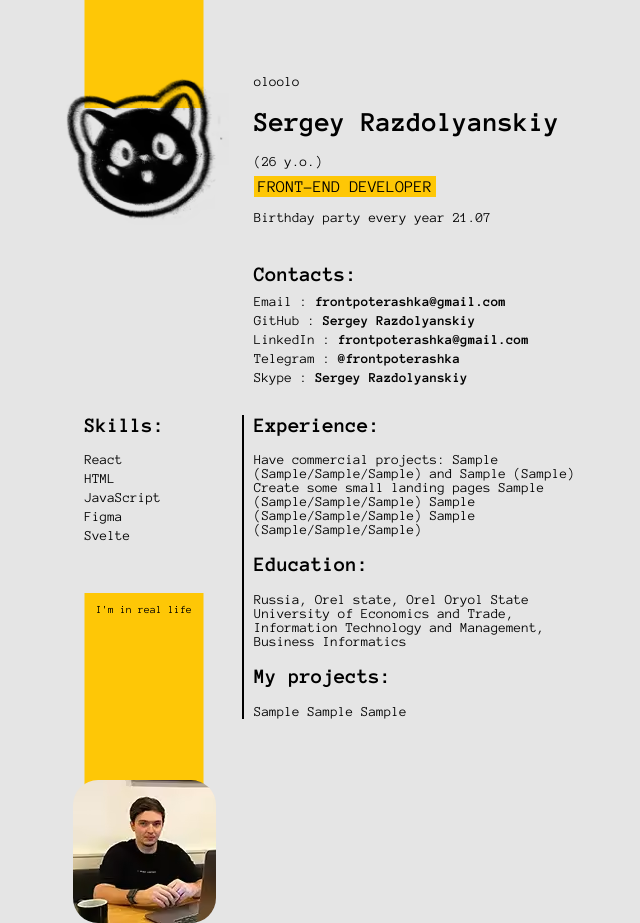
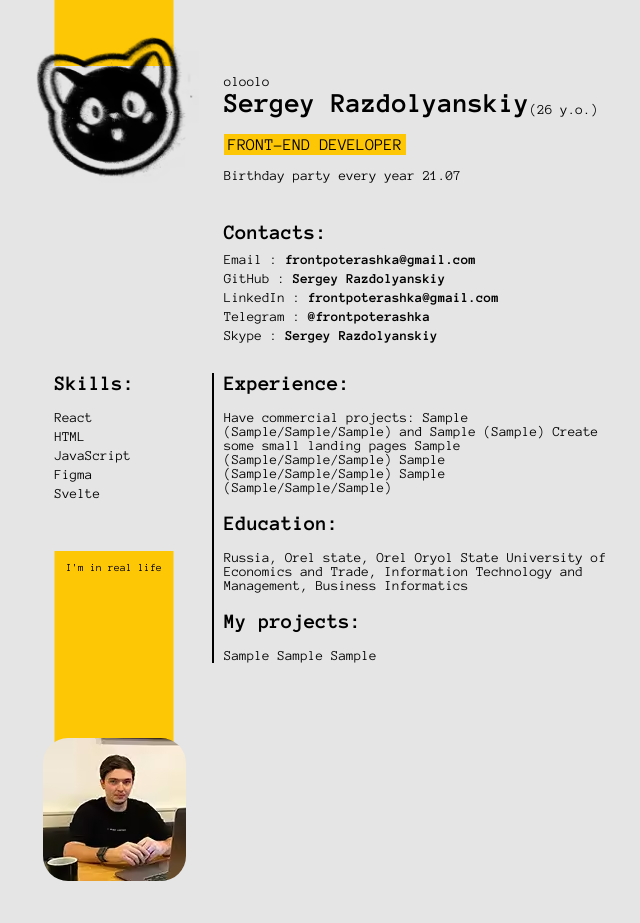
Before and after one commit to OdinVerst/frontpoterashka, a React (Create React App) app: page / in a window 1280 px wide. Shown: the whole page, without its empty margins (321-961 px from the left). After the commit the page ends 881 px from the top, so only its background shows below. Built offline with nearby package versions, Linux system fonts and the light colour scheme.

Commit message:
Min style fix and add gitignore (idea)

```diff
--- a/src/components/bio/bio.component.jsx
+++ b/src/components/bio/bio.component.jsx
@@ -3,8 +3,8 @@ import './bio.styles.css';
 export const BIO = () => {
     return (
         <div className="bio">
-            <div>
-                <h1>Sergey Razdolyanskiy</h1><span>(26 y.o.)</span>
+            <div className="bio__first">
+                <h1 className="bio__name">Sergey Razdolyanskiy</h1><span>(26 y.o.)</span>
             </div>
             <div className="bio__job-title job-title">
                 <p className="job-title__value">FRONT-END DEVELOPER</p>
--- a/src/components/bio/bio.styles.css
+++ b/src/components/bio/bio.styles.css
@@ -10,3 +10,13 @@
 .job-title__value {
     margin: 0;
 }
+
+.bio__first {
+    display: flex;
+    align-items: flex-end;
+    margin-bottom: 10px;
+}
+
+.bio__name {
+    margin: 0;
+}
--- a/src/index.css
+++ b/src/index.css
@@ -31,7 +31,7 @@ body {
 }
 
 .wrapper {
-    max-width: 520px;
+    max-width: 580px;
     margin: 0 auto;
 }
 
```
